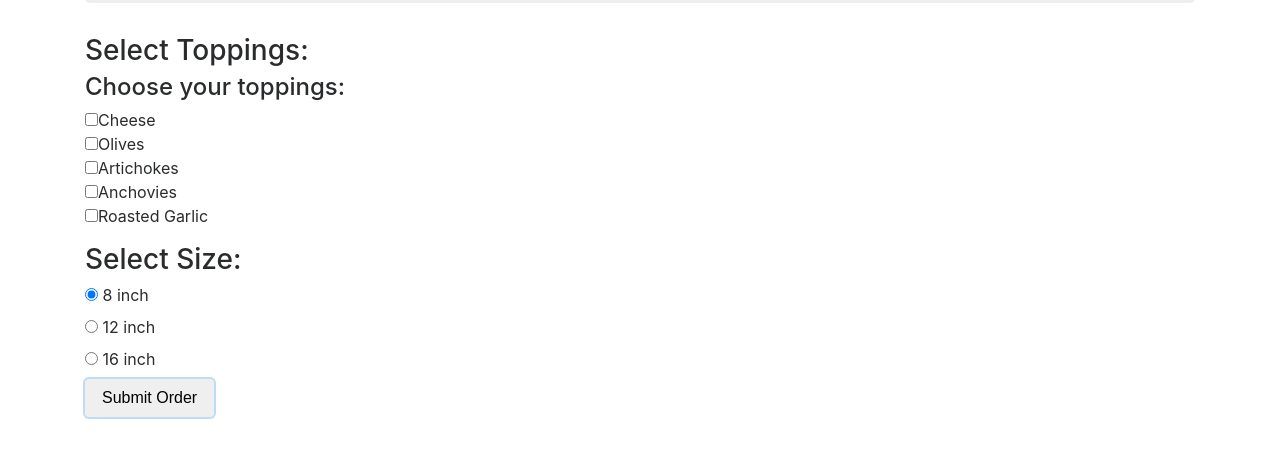
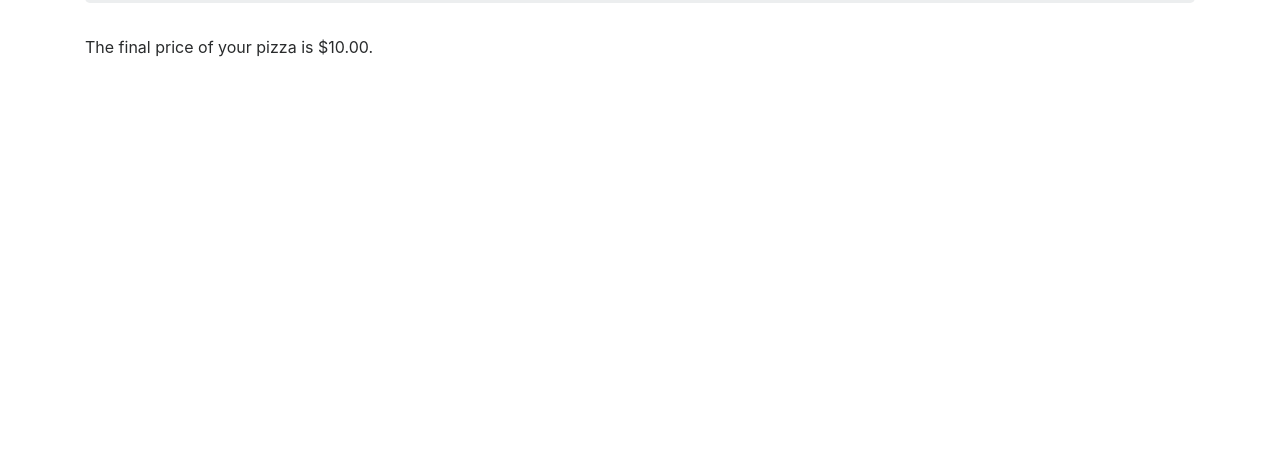
Before and after one commit to q4hmad/PizzaStore, a plain HTML site: page index.html in a window 1280 px wide. Both pictures are taken after a click on the button "Submit Order". Shown: the part 177-634 px from the top of the page. Drawn offline with Linux system fonts and the light colour scheme.

Commit message:
erased js re-added.

```diff
--- a/index.html
+++ b/index.html
@@ -14,8 +14,9 @@
     <div class="jumbotron">
     <h1>Pizza Palooza</h1>
   </div>
+    <form id="topping_choices">
       <h3>Select Toppings:</h3>
-      <form id="topping_choices">
+
         <div class="form-group">
           <h4>Choose your toppings:</h4>
         <input type="checkbox" name="topping-choices" value="Cheese">Cheese<br>
@@ -45,15 +46,13 @@
           </label>
           <br>
           <button type="submit" class="btn">Submit Order</button>
-      </div
+      </div>
 
     </form>
+    <div id="finalPrice">
+    </div>
 
-    <span id="finalPrice">
 
-      <h3>Your final price is:</h3>
-    </span>
-  </form>
   </div>
 </body>
 
--- a/js/scripts.js
+++ b/js/scripts.js
@@ -1,4 +1,3 @@
-//Business logic
 function Order(topping, size) {
   this.topping = topping;
   this.size = size;
@@ -9,7 +8,7 @@ Order.prototype.pricing = function() {
     return ("The final price for your pizza is $16.00.")
   } else if (this.size === 16 && this.topping >= 3) {
     return ("the final price for your pizza is $18.00.")
-  } else if (this.size === 12 && this.topping <=2) {
+  } else if (this.size === 12 && this.topping <= 2) {
     return ("The final price for your pizza is $13.00.")
   } else if (this.size === 12 && this.topping >= 3) {
     return ("The final price of your pizza is $15.00.")
@@ -18,8 +17,7 @@ Order.prototype.pricing = function() {
   } else if (this.size === 8 && this.topping >= 3) {
     return ("The final price of your pizza is $12.00.")
   }
-
-
+  return ("The final price of the " + this.size + " inch pizza with " + this.topping + " will be " + price);
 }
 
 
@@ -27,20 +25,23 @@ Order.prototype.pricing = function() {
 $(document).ready(function() {
   $("form#topping_choices").submit(function(event) {
     event.preventDefault();
+    $("#finalPrice").show();
+
     var numberOfToppings = 0;
 
     $("input:checkbox[name=topping-choices]:checked").each(function() {
       numberOfToppings += 1;
       var toppingsSelected = $(this).val();
 
-        console.log(numberOfToppings);
-      })
+      console.log(numberOfToppings);
+    });
 
+    var size = parseInt($("input:radio[name=size]:checked").val());
+    var newOrder = new Order(numberOfToppings, size);
+    console.log(newOrder.pricing());
+    $("#finalPrice").append(newOrder.pricing());
 
+     $("#topping_choices").hide();
+  });
 
-      var size = parseInt($("input:radio[name=size]:checked").val());
-
-      var newOrder = new Order(numberOfToppings, size);
-      console.log(newOrder.pricing());
-    });
-  });
+});
```
